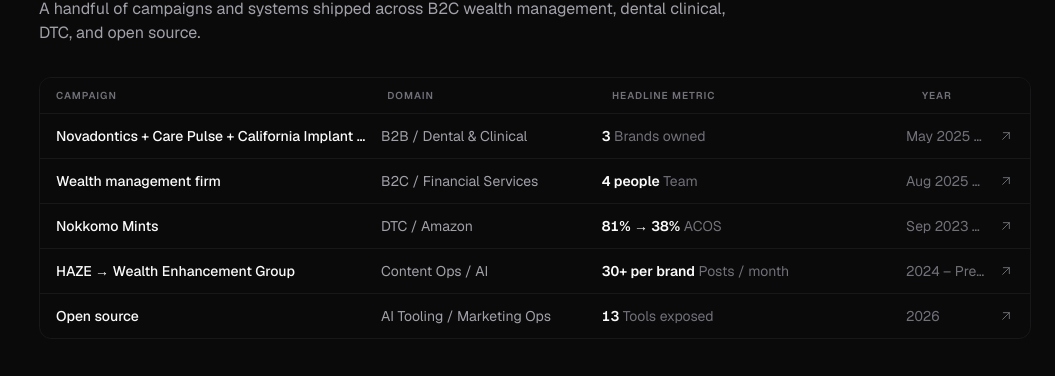
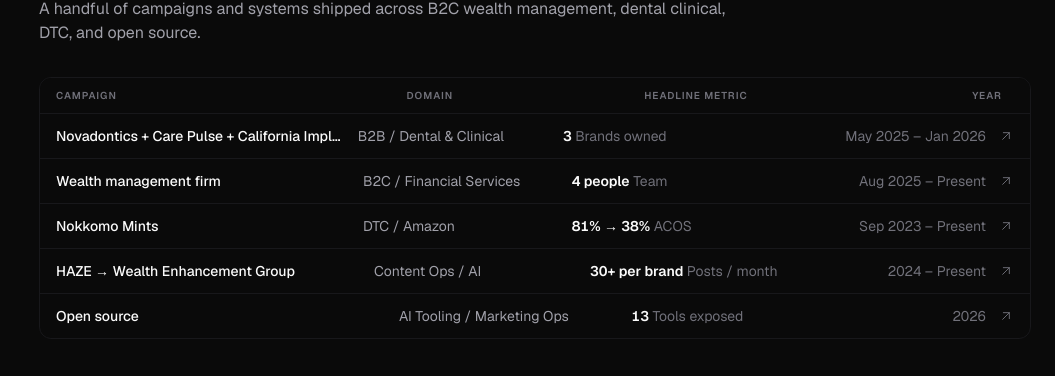
Before and after one commit to daniel54269/danielmoran-dev, a Next.js app: page / in a window 1280 px wide. Shown: the part 1574-1950 px from the top of the page, without its empty margins (225-1280 px from the left). Built offline with nearby package versions, Linux system fonts and the light colour scheme.

Commit message:
CampaignTable: Year column auto-sizes to longest date (max-content) + whitespace-nowrap so full ranges like 'May 2025 - Jan 2026' fit without truncation

```diff
--- a/components/dashboard/CampaignTable.tsx
+++ b/components/dashboard/CampaignTable.tsx
@@ -5,7 +5,7 @@
 export function CampaignTable({ entries }: { entries: WorkEntry[] }) {
   return (
     <div className="overflow-hidden rounded-xl border border-ink-800 bg-ink-900/40">
-      <div className="grid grid-cols-[1.5fr_1fr_1.4fr_auto] items-center gap-3 border-b border-ink-800 bg-ink-900/80 px-4 py-2.5 text-[10px] font-semibold uppercase tracking-widest text-ink-400 sm:grid-cols-[1.5fr_1fr_1.4fr_80px_auto]">
+      <div className="grid grid-cols-[1.5fr_1fr_1.4fr_auto] items-center gap-3 border-b border-ink-800 bg-ink-900/80 px-4 py-2.5 text-[10px] font-semibold uppercase tracking-widest text-ink-400 sm:grid-cols-[1.5fr_1fr_1.4fr_max-content_auto]">
         <span>Campaign</span>
         <span className="hidden sm:inline">Domain</span>
         <span>Headline metric</span>
@@ -21,7 +21,7 @@
             <li key={e.slug}>
               <Link
                 href={`/work/${e.slug}`}
-                className="group grid grid-cols-[1.5fr_1fr_1.4fr_auto] items-center gap-3 px-4 py-3 text-sm transition-colors hover:bg-ink-800/40 sm:grid-cols-[1.5fr_1fr_1.4fr_80px_auto]"
+                className="group grid grid-cols-[1.5fr_1fr_1.4fr_auto] items-center gap-3 px-4 py-3 text-sm transition-colors hover:bg-ink-800/40 sm:grid-cols-[1.5fr_1fr_1.4fr_max-content_auto]"
               >
                 <div className="min-w-0">
                   <div className="truncate font-medium text-ink-50">{e.client}</div>
@@ -34,7 +34,7 @@
                     <span className="text-ink-400">{headlineLabel}</span>
                   </div>
                 </div>
-                <div className="hidden truncate text-ink-400 tabular-nums sm:block">{e.year}</div>
+                <div className="hidden whitespace-nowrap text-ink-400 tabular-nums sm:block">{e.year}</div>
                 <div className="text-ink-400 transition-transform group-hover:translate-x-0.5 group-hover:text-accent-soft">
                   <IconArrowUpRight />
                 </div>
```
